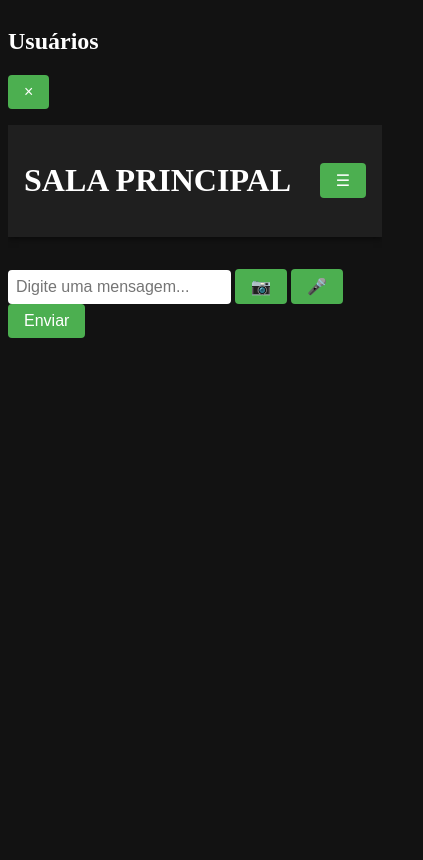
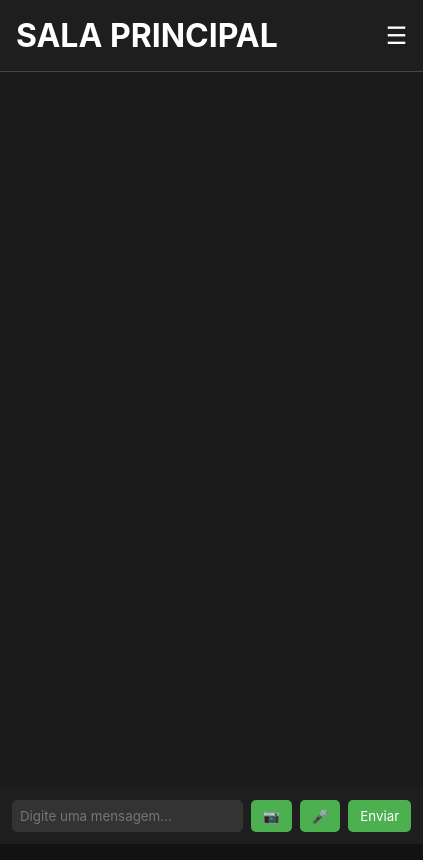
Before and after one commit to williann1997/Sala_global, a website: page public/sala.html in a window 390 px wide. Shown: the whole page, 423 px wide, since content can reach past the window. Drawn offline with nearby package versions, Linux system fonts and the light colour scheme; no server answers.

Commit message:
Update style.css

```diff
--- a/public/style.css
+++ b/public/style.css
@@ -1,56 +1,145 @@
-/* style.css atualizado */
+* {
+  margin: 0;
+  padding: 0;
+  box-sizing: border-box;
+  font-family: 'Inter', sans-serif;
+}
 
-{ margin: 0; padding: 0; box-sizing: border-box; font-family: 'Inter', sans-serif; }
+body {
+  background-color: #121212;
+  color: #ffffff;
+  height: 100vh;
+  overflow: hidden;
+}
 
+.container {
+  display: flex;
+  height: 100vh;
+  width: 100%;
+}
 
-body { background-color: #121212; color: #fff; height: 100vh; display: flex; flex-direction: column; overflow: hidden; }
+.sidebar {
+  width: 250px;
+  background: linear-gradient(to bottom right, #1f1f1f, #2a2a2a);
+  border-right: 2px solid #333;
+  padding: 1rem;
+  display: flex;
+  flex-direction: column;
+  gap: 0.5rem;
+}
 
-header { background-color: #1f1f1f; color: white; padding: 1rem; display: flex; justify-content: space-between; align-items: center; box-shadow: 0 2px 6px rgba(0, 0, 0, 0.5); }
+.sidebar-header {
+  display: flex;
+  justify-content: space-between;
+  align-items: center;
+}
 
-#toggle-users-btn { display: none; background: none; border: none; font-size: 1.5rem; color: white; cursor: pointer; }
+.sidebar.visible {
+  display: block !important;
+}
 
-#usuarios { width: 220px; background-color: #1f1f1f; padding: 1rem; overflow-y: auto; border-left: 2px solid #333; }
+.sidebar .close-sidebar {
+  background: none;
+  border: none;
+  font-size: 1.2rem;
+  color: white;
+  cursor: pointer;
+}
 
-#usuarios h2 { margin-bottom: 0.5rem; }
+.chat {
+  flex: 1;
+  display: flex;
+  flex-direction: column;
+}
 
-#lista-usuarios { list-style: none; padding-left: 0; }
+.chat-header {
+  padding: 1rem;
+  background-color: #1e1e1e;
+  border-bottom: 1px solid #444;
+  display: flex;
+  justify-content: space-between;
+  align-items: center;
+}
 
-#lista-usuarios li { margin-bottom: 0.5rem; cursor: pointer; color: #ccc; }
+.mural {
+  flex: 1;
+  list-style: none;
+  overflow-y: auto;
+  padding: 1rem;
+  background-color: #1b1b1b;
+}
 
-#lista-usuarios li:hover { text-decoration: underline; color: #fff; }
+.mural li {
+  margin-bottom: 0.75rem;
+  line-height: 1.4;
+}
 
-main { flex: 1; display: flex; flex-direction: row; overflow: hidden; }
+.user-name {
+  font-weight: bold;
+  cursor: pointer;
+  color: #4caf50;
+}
 
-#chat { flex: 1; background-color: #181818; padding: 1rem; overflow-y: auto; scroll-behavior: smooth; display: flex; flex-direction: column; }
+.chat-form {
+  display: flex;
+  padding: 0.75rem;
+  background-color: #1e1e1e;
+  gap: 0.5rem;
+}
 
-.mensagem { background-color: #2a2a2a; padding: 0.75rem; margin-bottom: 0.5rem; border-radius: 8px; max-width: 90%; word-wrap: break-word; box-shadow: 0 0 4px rgba(0, 0, 0, 0.4); }
+.chat-form input[type="text"] {
+  flex: 1;
+  padding: 0.5rem;
+  border-radius: 5px;
+  border: none;
+  outline: none;
+  background: #333;
+  color: white;
+}
 
-.mensagem strong { color: #81c784; }
+.chat-form button {
+  padding: 0.5rem 0.75rem;
+  border: none;
+  background: #4caf50;
+  color: white;
+  border-radius: 5px;
+  cursor: pointer;
+}
 
-footer { background-color: #1f1f1f; padding: 1rem; display: flex; flex-direction: column; gap: 0.5rem; width: 100%; box-shadow: 0 -2px 6px rgba(0, 0, 0, 0.5); }
+.chat-img {
+  max-width: 100%;
+  border-radius: 6px;
+  margin-top: 5px;
+}
 
-#formulario { display: flex; gap: 0.5rem; }
+.image-container {
+  margin-top: 5px;
+}
 
-#mensagem { flex: 1; padding: 0.5rem; border-radius: 4px; border: none; font-size: 1rem; }
+.mobile-toggle {
+  display: none;
+  background: none;
+  border: none;
+  color: white;
+  font-size: 1.5rem;
+}
 
-button { background-color: #4caf50; color: white; border: none; padding: 0.5rem 1rem; border-radius: 4px; cursor: pointer; font-size: 1rem; transition: background-color 0.3s ease; }
+@media (max-width: 768px) {
+  .sidebar {
+    position: absolute;
+    left: -100%;
+    top: 0;
+    bottom: 0;
+    height: 100%;
+    transition: left 0.3s;
+    z-index: 10;
+  }
 
-button:hover { background-color: #45a049; }
+  .sidebar.visible {
+    left: 0;
+  }
 
-#controls { display: flex; gap: 0.5rem; justify-content: flex-end; }
-
-.media-preview { display: flex; justify-content: space-between; align-items: center; background-color: #333; padding: 0.5rem; border-radius: 6px; margin-top: 0.5rem; }
-
-.media-preview img { max-height: 100px; border-radius: 4px; }
-
-.hide { display: none; }
-
-@media screen and (max-width: 768px) { #usuarios { position: absolute; top: 70px; right: 0; height: calc(100% - 70px); z-index: 10; display: none; }
-
-#toggle-users-btn { display: block; }
-
-main { flex-direction: column; }
-
-#formulario { flex-direction: column; }
-
-#controls { justify-content: space-between; } }
+  .mobile-toggle {
+    display: block;
+  }
+}
```
